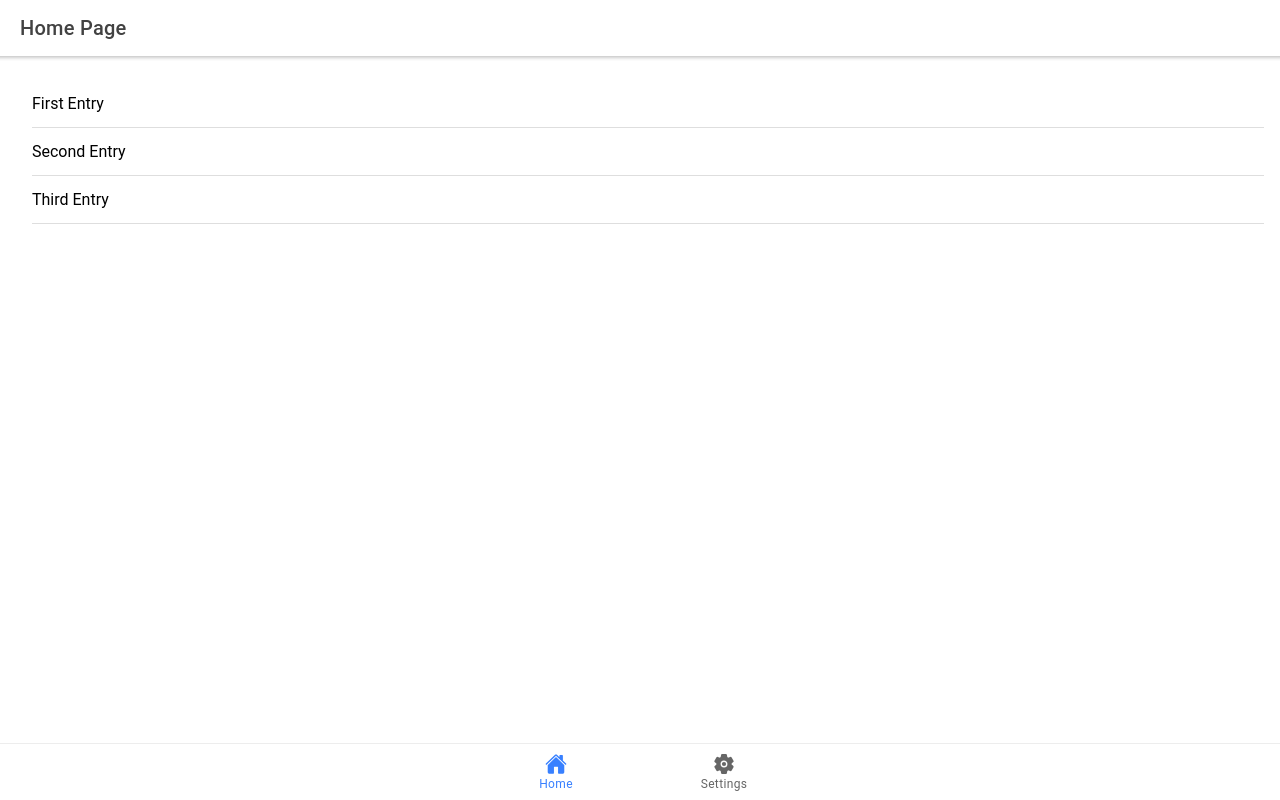
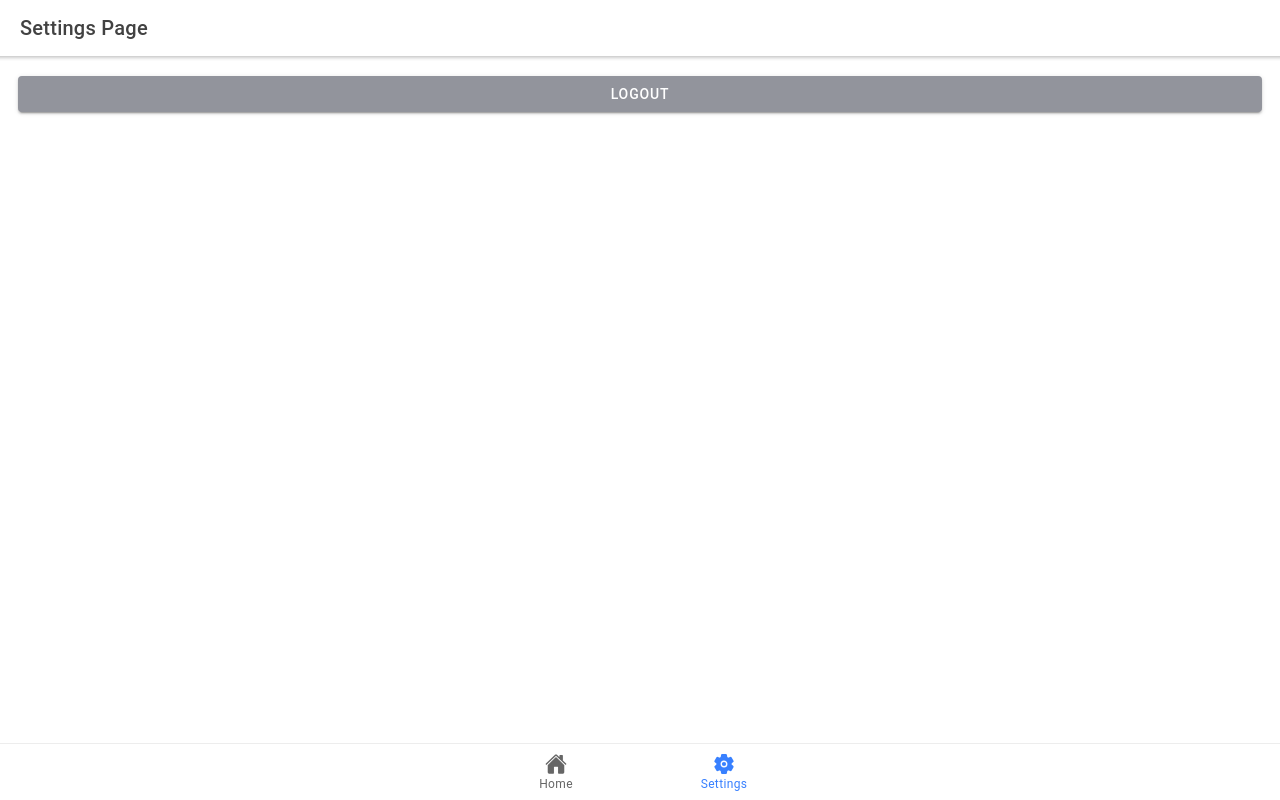
Before and after one commit to AshKemp/daily-moments-ionic, a React (Create React App) app: page /my/settings in a window 1280 px wide. Before the commit this address led to /my/entries. Built offline with nearby package versions, Linux system fonts and the light colour scheme; no server answers; sample sign-in values are in the browser's storage.

Commit message:
Implement logout functionality

```diff
--- a/src/App.tsx
+++ b/src/App.tsx
@@ -1,4 +1,4 @@
-import { IonApp } from "@ionic/react";
+import { IonApp, IonLoading } from "@ionic/react";
 import { Route, Switch } from "react-router-dom";
 import { IonReactRouter } from "@ionic/react-router";
 import LoginPage from "./pages/LoginPage";
@@ -9,16 +9,22 @@ import NotFoundPage from "./pages/NotFoundPage";
 import { auth } from "./firebase";
 
 const App: React.FC = () => {
-  const [isLoggedIn, setIsLoggedIn] = useState(false);
+  const [authState, setAuthState] = useState({
+    loading: true,
+    isLoggedIn: false,
+  });
   useEffect(() => {
     auth.onAuthStateChanged((user) => {
-      setIsLoggedIn(!!user);
+      setAuthState({ loading: false, isLoggedIn: !!user });
     });
   }, []);
-  console.log(`rendering app with loggedIn=${isLoggedIn}`);
+  console.log(`rendering app with authState=${authState}`);
+  if (authState.loading) {
+    return <IonLoading isOpen />;
+  }
   return (
     <IonApp>
-      <AuthContext.Provider value={{ isLoggedIn }}>
+      <AuthContext.Provider value={{ isLoggedIn: authState.isLoggedIn }}>
         <IonReactRouter>
           <Switch>
             <Route exact path={"/login"}>
--- a/src/pages/Settings.tsx
+++ b/src/pages/Settings.tsx
@@ -1,10 +1,12 @@
 import {
+  IonButton,
   IonContent,
   IonHeader,
   IonPage,
   IonTitle,
   IonToolbar,
 } from "@ionic/react";
+import { auth } from "../firebase";
 
 const SettingsPage: React.FC = () => {
   return (
@@ -14,7 +16,15 @@ const SettingsPage: React.FC = () => {
           <IonTitle>Settings Page</IonTitle>
         </IonToolbar>
       </IonHeader>
-      <IonContent className="ion-padding">This is settings page</IonContent>
+      <IonContent className="ion-padding">
+        <IonButton
+          color={"medium"}
+          expand="block"
+          onClick={() => auth.signOut()}
+        >
+          Logout
+        </IonButton>
+      </IonContent>
     </IonPage>
   );
 };
```
